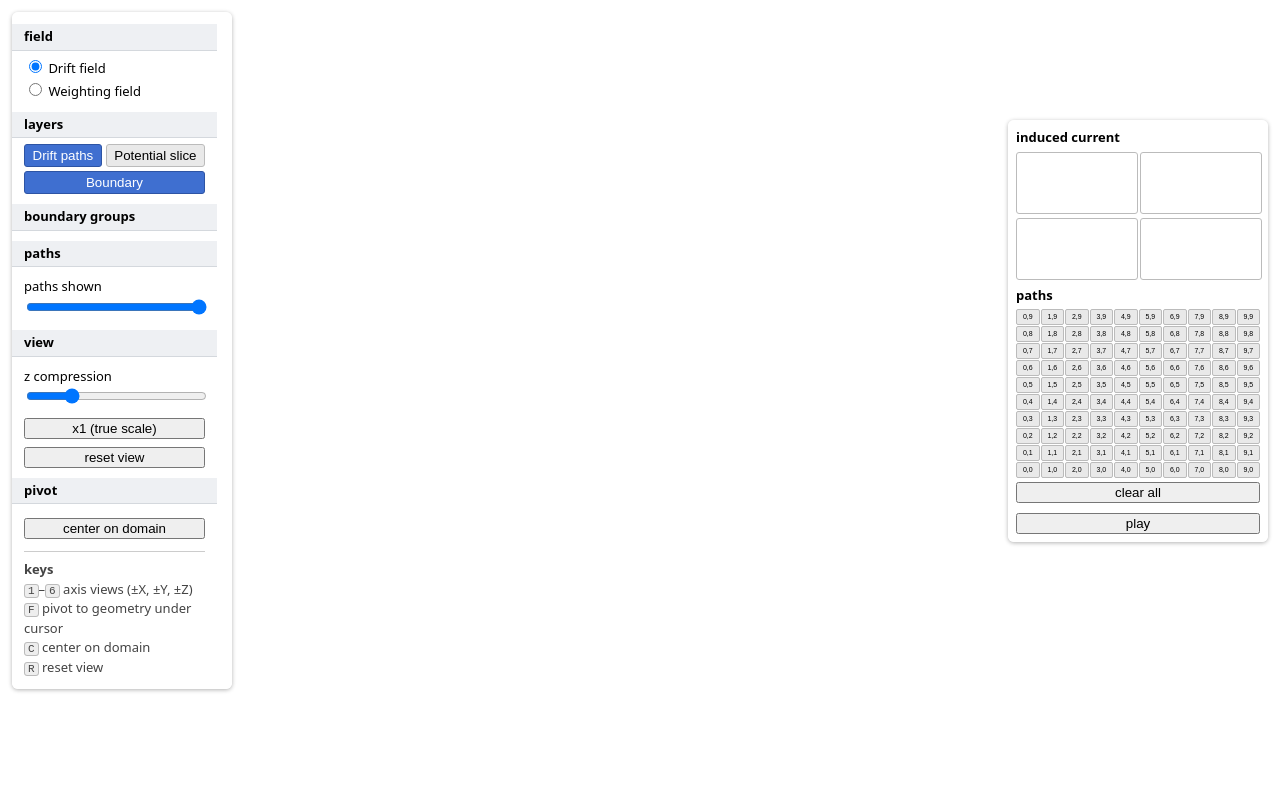
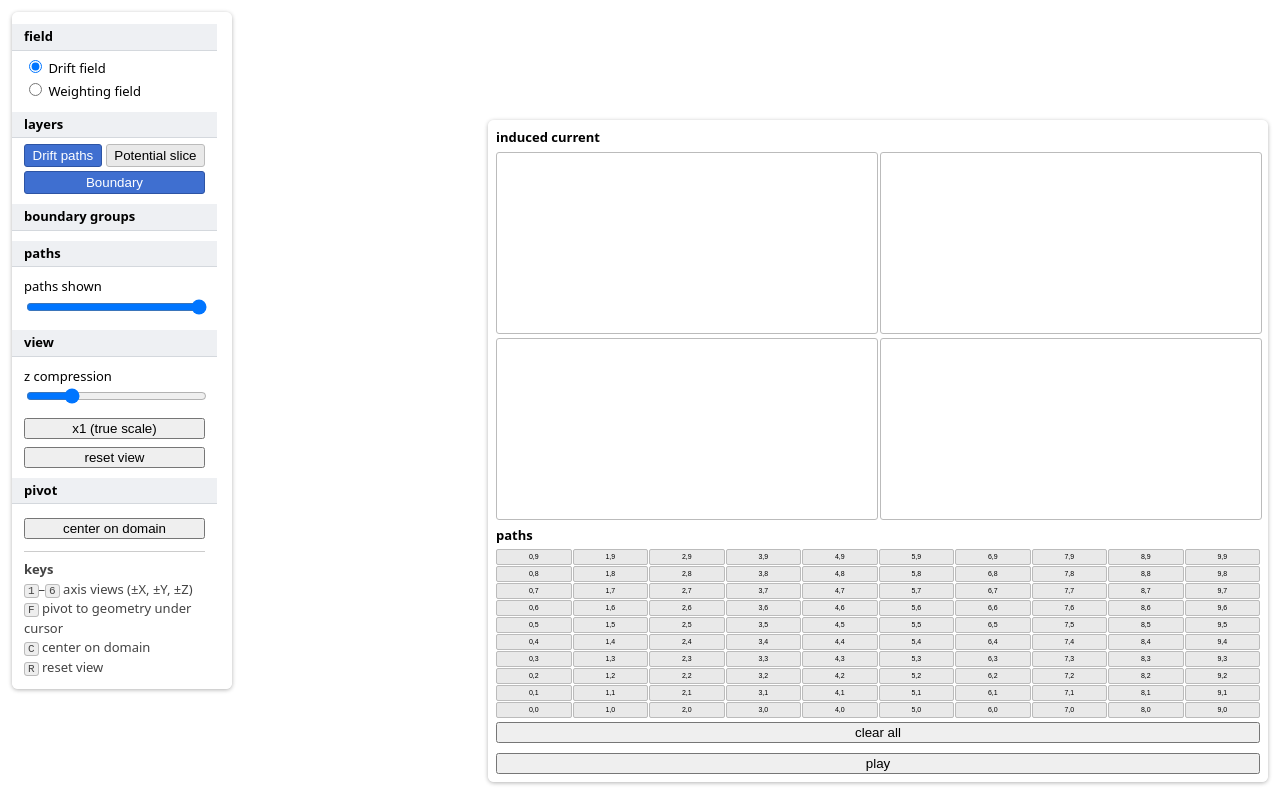
Before and after one commit to fanrado/pochoir_viewer, a website: page web/index.html in a window 1280 px wide. Drawn offline with nearby package versions, Linux system fonts and the light colour scheme; no server answers.

Commit message:
Make the four current panels 3x larger

```diff
--- a/web/index.html
+++ b/web/index.html
@@ -107,7 +107,7 @@
      (viewcube.js:9-10). So this panel clears it at 12 + 96 + 12 = 120px.
      Changing either constant means changing this offset. */
   #current-panel {
-    position: fixed; top: 120px; right: 12px; width: 260px; padding: 8px;
+    position: fixed; top: 120px; right: 12px; width: 780px; padding: 8px;
     background: rgba(255, 255, 255, 0.92); border-radius: 6px;
     box-shadow: 0 1px 4px rgba(0, 0, 0, 0.3);
     box-sizing: border-box;
@@ -120,11 +120,11 @@
   #current-grid {
     display: grid; grid-template-columns: 1fr 1fr; gap: 4px; margin-top: 4px;
   }
-  /* The 2x2 grid mirrors the pixels in space: the central pixel is at the
-     origin corner, the x-neighbour beside it, the y-neighbour below it, and
-     the diagonal neighbour opposite. */
+  /* The 2x2 grid is four SELECTION SLOTS, not one path's neighbours: panel n
+     draws the nth selected path and an unfilled slot stays blank. All four are
+     the same size, so no slot reads as more important than another. */
   #current-grid canvas {
-    width: 100%; height: 60px; display: block;
+    width: 100%; height: 180px; display: block;
     background: #fff; border: 1px solid #bbb; border-radius: 3px;
     pointer-events: auto;
   }
```
